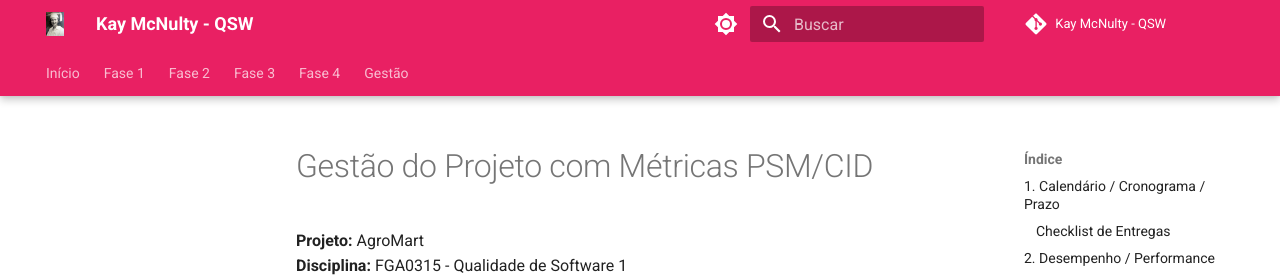
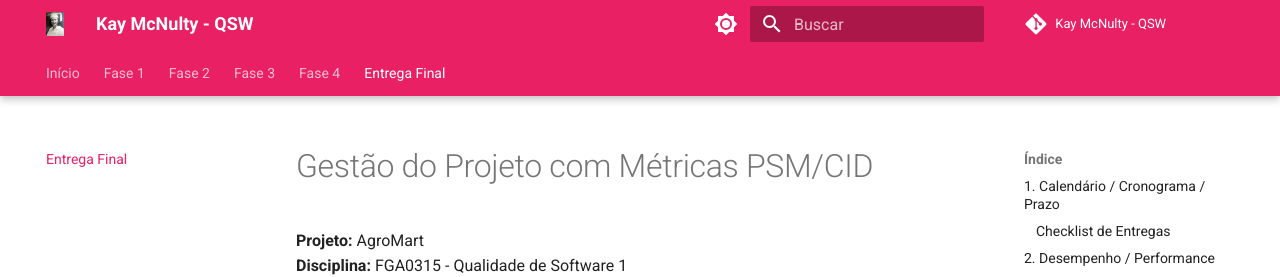
Before and after one commit to FCTE-Qualidade-de-Software-1/2025-1-T01-KAY-MCNULTY, an MkDocs documentation site: the page built from docs/entregafinal/gestao.md, in a window 1280 px wide. Shown: the top 277 px of the page. Built offline with MkDocs 1.6.1 and Material for MkDocs 9.7.7, drawn with Linux system fonts in a browser that asks for light colours; comment, search, counter and statistics services are not loaded.

Commit message:
alterando rota gestao

```diff
--- a/mkdocs.yml
+++ b/mkdocs.yml
@@ -68,4 +68,4 @@ nav:
           - Q2: fase4/usabilidade/q2.md
           - Q3: fase4/usabilidade/q3.md
       - Conclusão: fase4/conclusao.md
-  - Gestão: gestao/gestao-projeto.md
+  - Entrega Final: entregafinal/gestao.md
```
